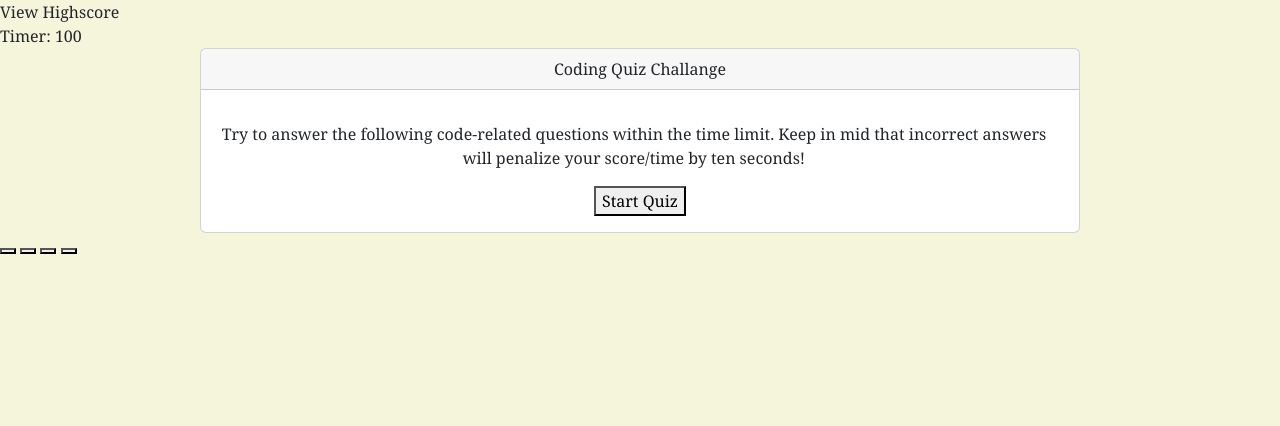
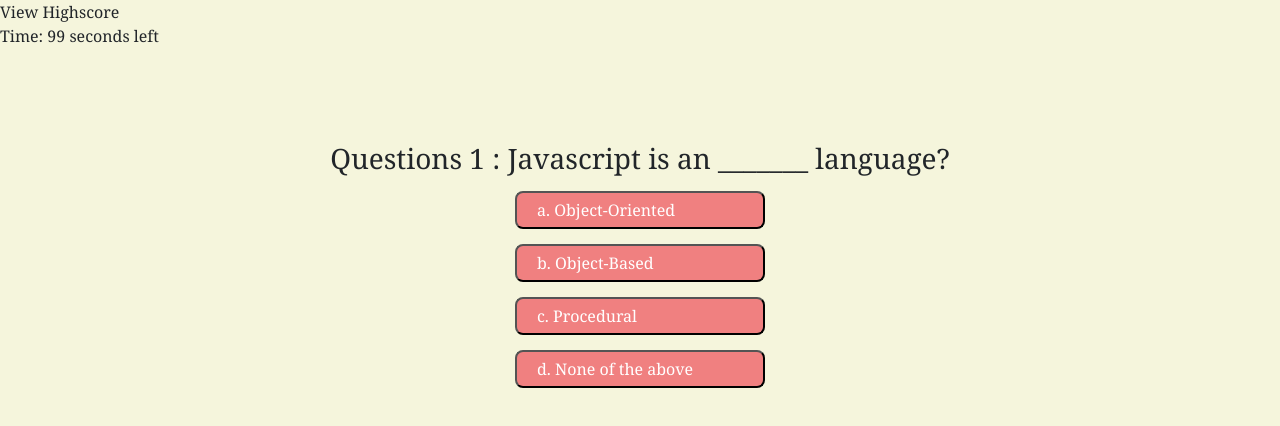
Before and after one commit to Hinalpatel8988/WEB-API---Code-Quiz, a plain HTML site: page index.html in a window 1280 px wide. Both pictures are taken after a click on the button "Start Quiz". Drawn offline with nearby package versions, Linux system fonts and the light colour scheme.

Commit message:
Timer aand first question is activated on click

```diff
--- a/assets/script.js
+++ b/assets/script.js
@@ -40,6 +40,11 @@ var startquiz = document.getElementById("startquiz")
 var timer = document.getElementById("timer")
 var question = document.querySelector("#question")
 var results = document.querySelector("#results")
+// var choices = document.getElementById("choices")
+var choices1 = document.getElementById ("choices1")
+var choices2 = document.getElementById ("choices2")
+var choices3 = document.getElementById ("choices3")
+var choices4 = document.getElementById ("choices4")
 var listhighscores = document.querySelector("#listhighscores")
 listhighscores.style.display = "none"
 results.style.display = "none"
@@ -69,3 +74,81 @@ function startgame() {
 displayQuestionAnswer(index);
 
 }
+
+function displayQuestionAnswer(index) {
+    question.style.display = "block"
+    mainbody.style.display = "none"
+
+    // if(index < question.length) {
+    //     var currentQuestion = question[index]
+    //     question1.textContent = currentQuestion.question;
+    //     choices1.textContent = allQuestions[index].choices[0];
+    //     choices2.textContent = allQuestions[index].choices[1];
+    //     choices3.textContent = allQuestions[index].choices[2];
+    //     choices4.textContent = allQuestions[index].choices[3];
+
+    // }
+    // question.textContent ="";
+    // choices1.textContent ="";
+    // choices2.textContent ="";
+    // choices3.textContent ="";
+    // choices4.textContent ="";
+
+    // for (var i = 0; i <allQuestions.length; i++) {
+    //     var userQuestion = allQuestions[index].question;
+    //     var userChoices = allQuestions[index].choices;
+    //     question.textContent = userQuestion;
+    // }
+      console.log(index)
+      console.log(allQuestions.length)
+
+      if (index === allQuestions.length) {
+
+        stopTimer()
+        endQuiz()
+
+      } else {
+
+        var question1 = document.querySelector("h3")
+        question1.textContent = allQuestions[index].question
+        console.log(allQuestions[index].choices[0])
+
+        var choices1 = document.getElementById("choices1")
+        choices1.textContent = allQuestions[index].choices[0]
+        choices1.addEventListener("click", choiceSelect)
+
+        var choices2 = document.getElementById("choices2")
+        choices2.textContent = allQuestions[index].choices[1]
+        choices2.addEventListener("click", choiceSelect)
+
+        var choices3 = document.getElementById("choices3")
+        choices3.textContent = allQuestions[index].choices[2]
+        choices3.addEventListener("click", choiceSelect)
+
+        var choices4 = document.getElementById("choices4")
+        choices4.textContent = allQuestions[index].choices[3]
+        choices4.addEventListener("click", choiceSelect)
+
+    }
+}
+
+function choiceSelect(event) {
+    console.log(event.target.textContent, "clicked choice");
+    console.log(allQuestions[index].answer, "Answer");
+    console.log(allQuestions[index].choices, "choices");
+
+    if (event.target.textContent === allQuestions[index].answer) {
+        console.log(allQuestions[index].trueanswer, "correct");
+        trueanswer.textContent = "Correct!";
+        score++
+        index++
+        displayQuestionAnswer()
+
+    } else {
+        console.log(allQuestions[index].trueanswer, "incorrect");
+        sec -= 15;
+        trueanswer.textContent = "Incorrect!";
+        index++
+        displayQuestionAnswer()
+    }
+}
--- a/assets/style.css
+++ b/assets/style.css
@@ -3,6 +3,7 @@ body {
     background-color: beige;
     font-family: Georgia, 'Times New Roman', Times, serif;
 }
+
 
 .header {
     display: flex;
@@ -18,12 +19,43 @@ body {
     margin-bottom: 10px;
 }
 
+.question {
+    justify-content: center;
+}
+
+.choices {
+    background-color: lightcoral;
+    color: white;
+    text-align: left;
+    cursor: pointer;
+    padding: 5px 20px;
+    width: 250px;
+    max-height: 50px;
+    display: block;
+    font-size: 16px;
+    margin: 20px;
+    border-radius: 8px;
+    margin: auto;
+    margin-top: 15px;
+  }
+
+  .choices:hover {
+    cursor: pointer;
+    background-color: #8f96bc
+  }
+
+  .choices:active {
+    background-color: #67a2de;
+  }
+
+
 p {
     display: block;
     margin-block-start: 1em;
     margin-block-end: 1em;
     margin-inline-start: 0px;
     margin-inline-end: 12px;
+    font-size: 20px;
 }
 
 
--- a/index.html
+++ b/index.html
@@ -25,18 +25,18 @@
     </header>
 
     <main>
-        <div class="card text-center">
+        <div class="card text-center" id="mainbody">
             <div class="card-header">
-                Coding Quiz Challange
+                <h1>Coding Quiz Challange</h1>
             </div>
             <div class="card-body">
               <p class="card-text">Try to answer the following code-related questions within the time limit. Keep in mid that incorrect answers will penalize your score/time by ten seconds!</p>
-              <button class="start_btn" id="startquiz">Start Quiz</button>
+              <button class="start_btn" id="startquiz"><h2>Start Quiz</h2></button>
             </div>
         </main>
 
-        <section id="
-         ">
+        <section id="question" style="display: block;text-align: center; margin-top: 94px;">
+            <h3></h3>
             <button class="choices" value="1" id="choices1"></button>
             <button class="choices" value="2" id="choices2"></button>
             <button class="choices" value="3" id="choices3"></button>
```
